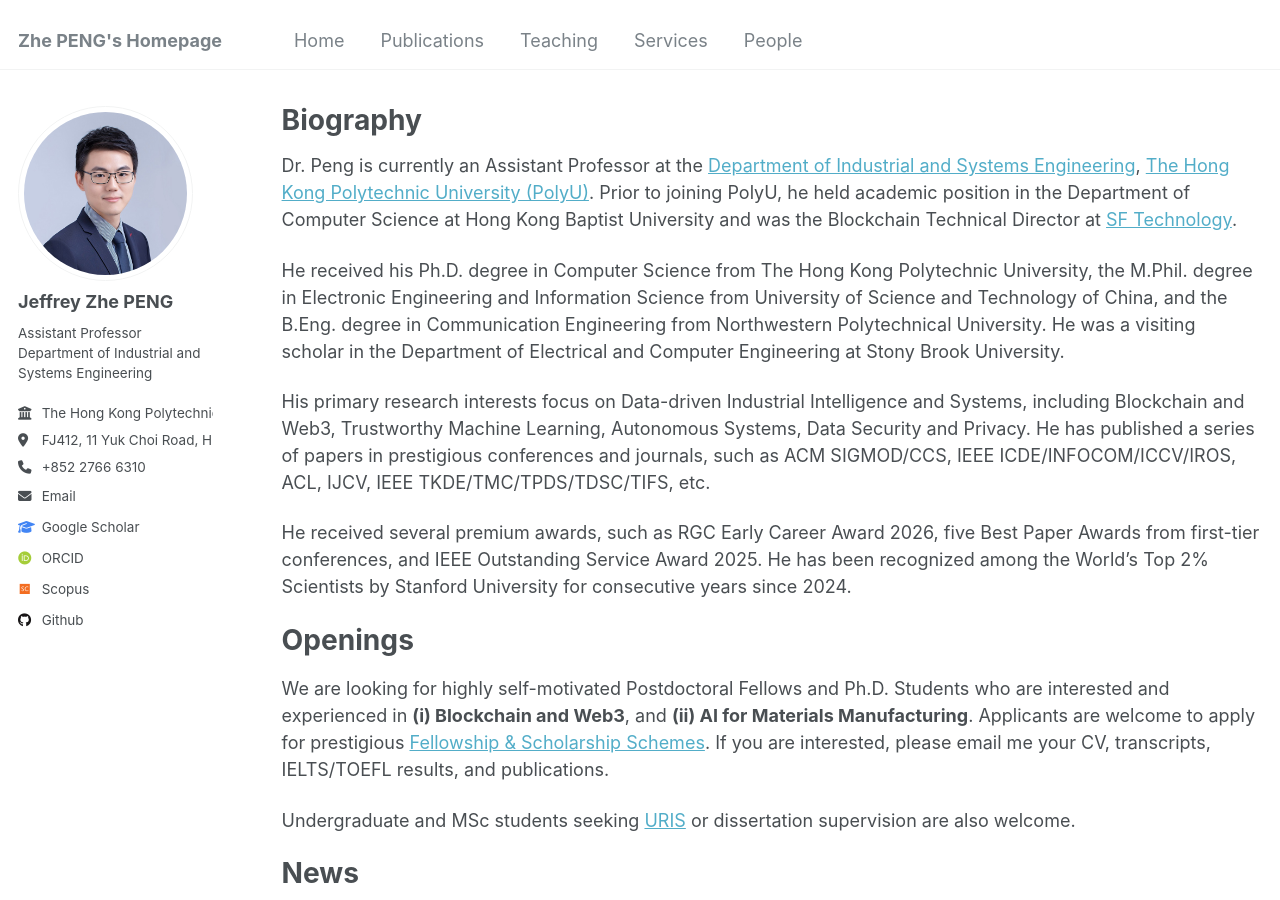
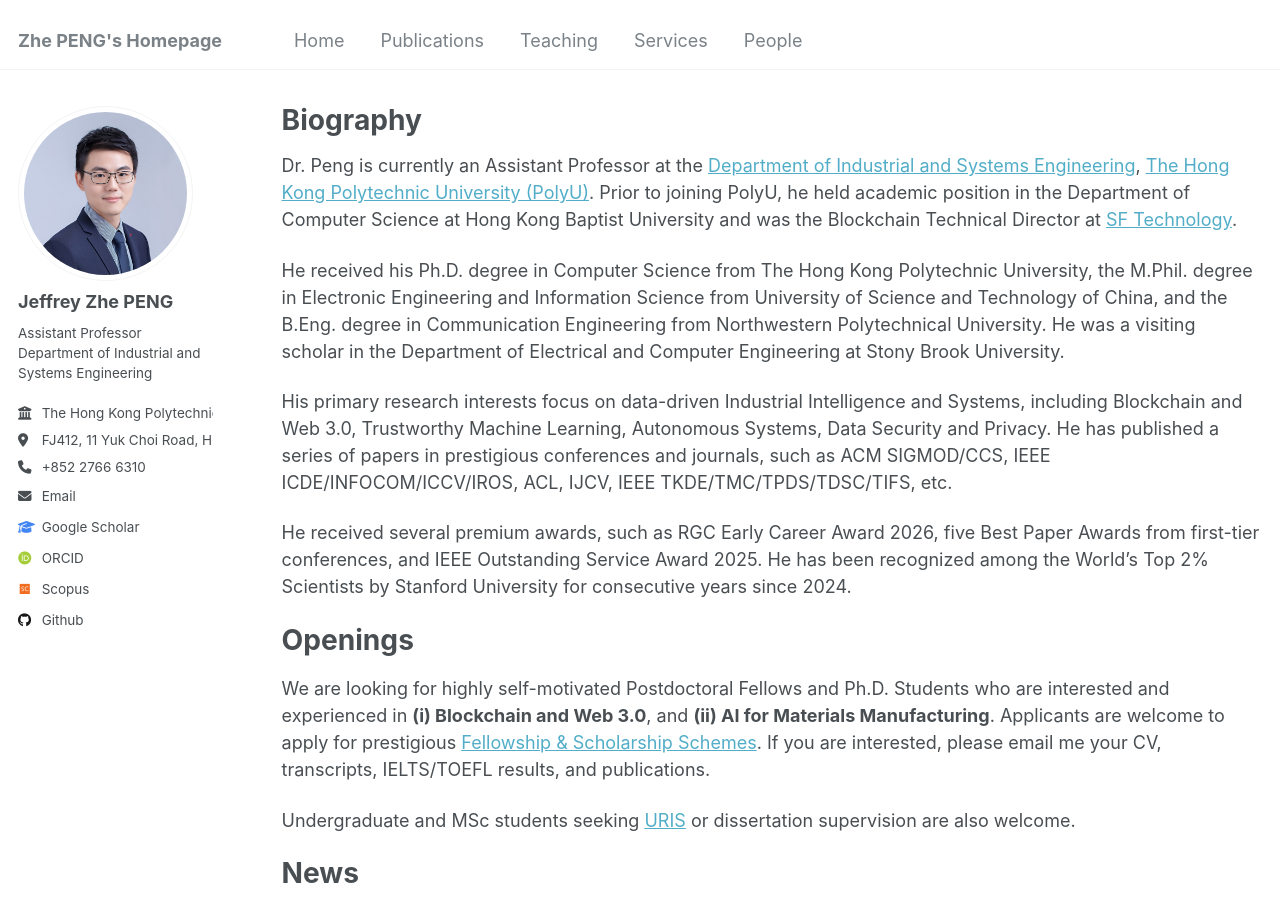
Before and after one commit to PENG-Zhe/peng-zhe.github.io, a Jekyll site: the page built from _pages/about.md, in a window 1280 px wide and 900 px high. Built offline with Jekyll 4.4.1, drawn with Linux system fonts in a browser that asks for light colours; some web fonts are replaced.

Commit message:
Update about.md

```diff
--- a/_pages/about.md
+++ b/_pages/about.md
@@ -18,14 +18,14 @@ Dr. Peng is currently an Assistant Professor at the [Department of Industrial an
 
 He received his Ph.D. degree in Computer Science from The Hong Kong Polytechnic University, the M.Phil. degree in Electronic Engineering and Information Science from University of Science and Technology of China, and the B.Eng. degree in Communication Engineering from Northwestern Polytechnical University. He was a visiting scholar in the Department of Electrical and Computer Engineering at Stony Brook University.
 
-His primary research interests focus on Data-driven Industrial Intelligence and Systems, including Blockchain and Web3, Trustworthy Machine Learning, Autonomous Systems, Data Security and Privacy. He has published a series of papers in prestigious conferences and journals, such as ACM SIGMOD/CCS, IEEE ICDE/INFOCOM/ICCV/IROS, ACL, IJCV, IEEE TKDE/TMC/TPDS/TDSC/TIFS, etc.
+His primary research interests focus on data-driven Industrial Intelligence and Systems, including Blockchain and Web 3.0, Trustworthy Machine Learning, Autonomous Systems, Data Security and Privacy. He has published a series of papers in prestigious conferences and journals, such as ACM SIGMOD/CCS, IEEE ICDE/INFOCOM/ICCV/IROS, ACL, IJCV, IEEE TKDE/TMC/TPDS/TDSC/TIFS, etc.
 
 He received several premium awards, such as RGC Early Career Award 2026, five Best Paper Awards from first-tier conferences, and IEEE Outstanding Service Award 2025. He has been recognized among the World’s Top 2% Scientists by Stanford University for consecutive years since 2024.
 
 
 
 # Openings
-We are looking for highly self-motivated Postdoctoral Fellows and Ph.D. Students who are interested and experienced in **(i) Blockchain and Web3**, and **(ii) AI for Materials Manufacturing**. Applicants are welcome to apply for prestigious [Fellowship & Scholarship Schemes](https://www.polyu.edu.hk/gs/prospective-students/fellowship-scholarship-schemes/){:target="_blank"}. If you are interested, please email me your CV, transcripts, IELTS/TOEFL results, and publications.
+We are looking for highly self-motivated Postdoctoral Fellows and Ph.D. Students who are interested and experienced in **(i) Blockchain and Web 3.0**, and **(ii) AI for Materials Manufacturing**. Applicants are welcome to apply for prestigious [Fellowship & Scholarship Schemes](https://www.polyu.edu.hk/gs/prospective-students/fellowship-scholarship-schemes/){:target="_blank"}. If you are interested, please email me your CV, transcripts, IELTS/TOEFL results, and publications.
 
 Undergraduate and MSc students seeking [URIS](https://www.polyu.edu.hk/gs/ug-research/uris/about-uris/){:target="_blank"} or dissertation supervision are also welcome.
 
```
